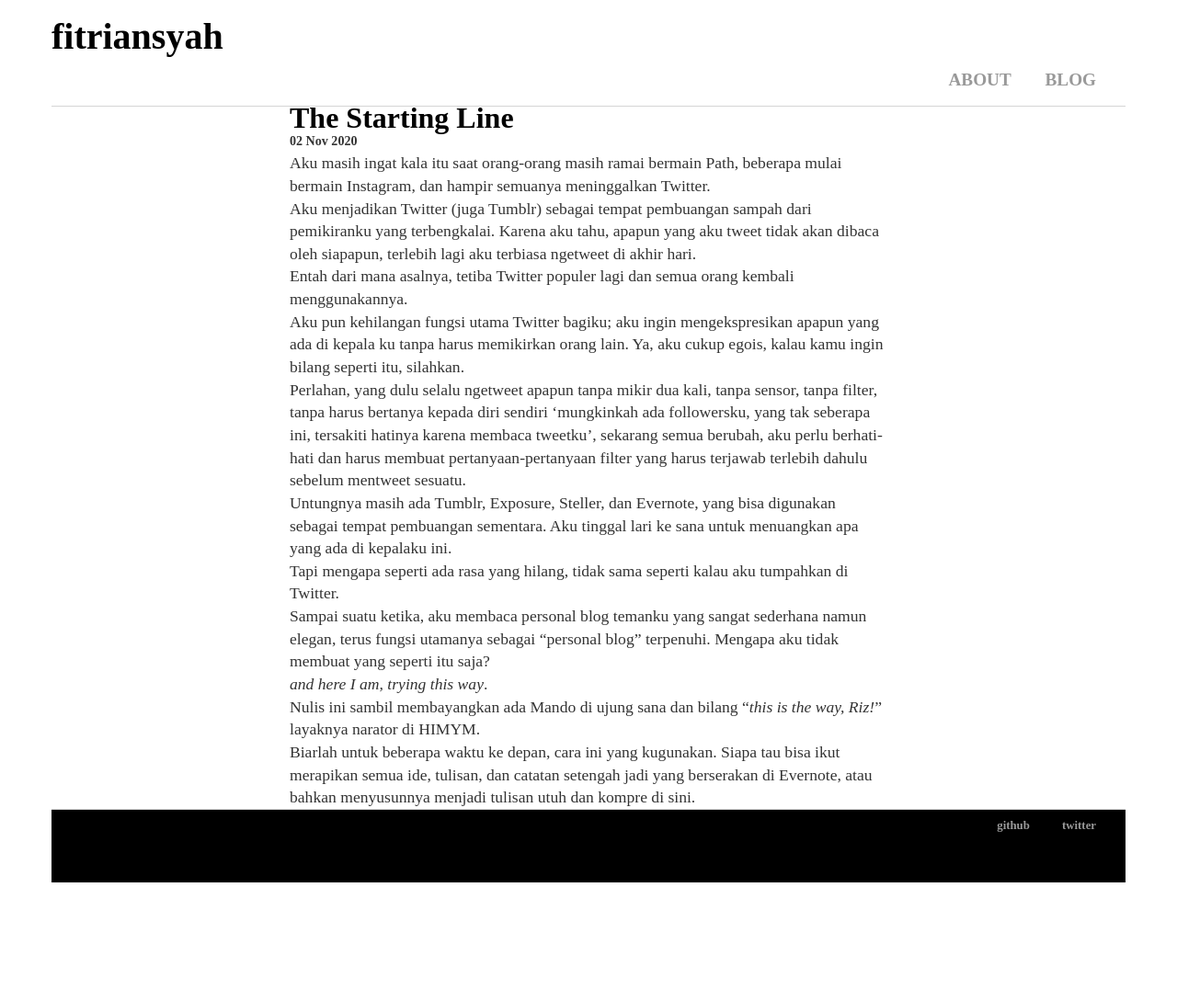
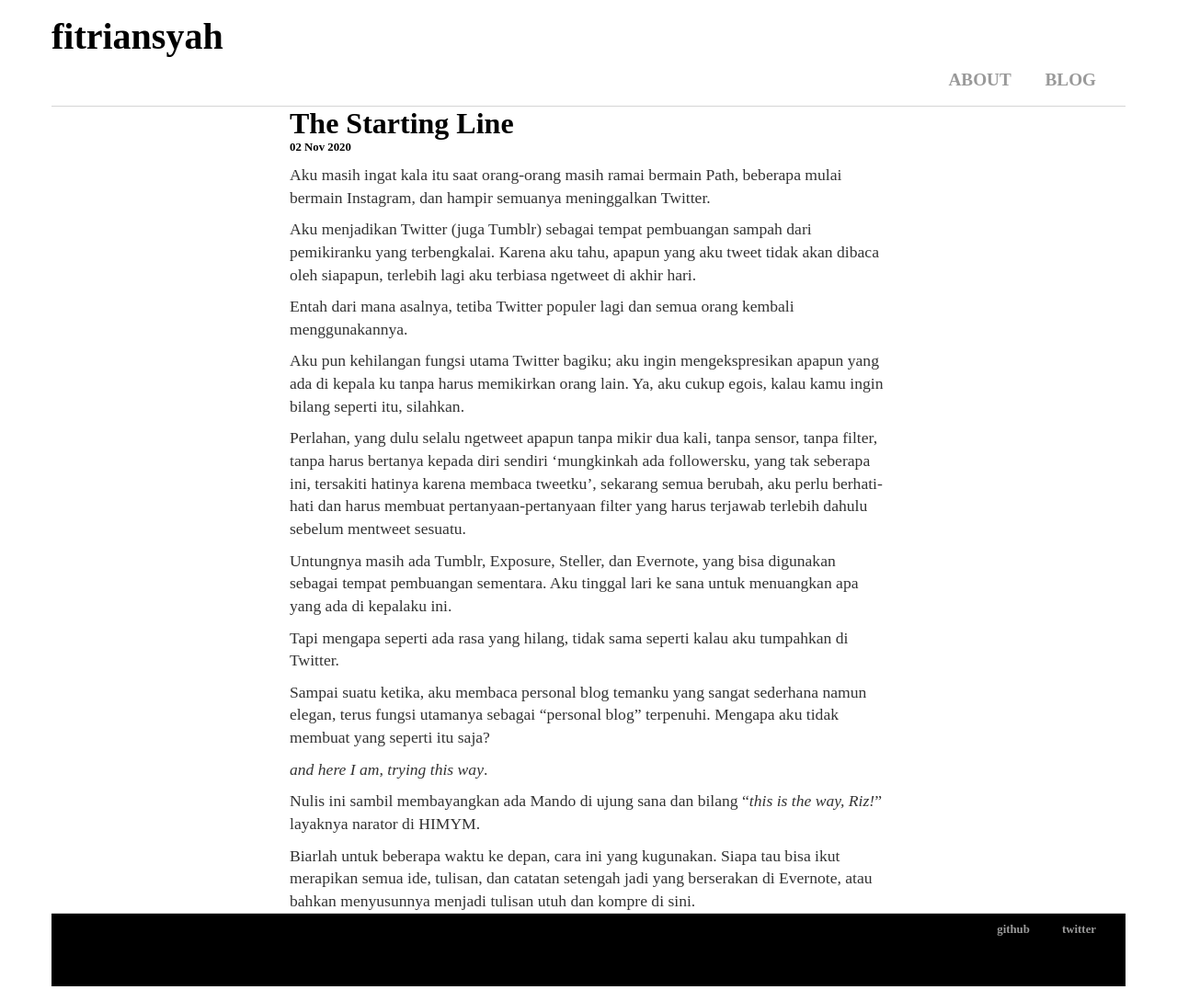
Before and after one commit to rnfitriansyah/rnfitriansyah.github.io, a Jekyll site: the page built from _posts/2020-11-02-The-Starting-Line.md, in a window 1280 px wide. Shown: the whole page at 92% size. Built offline with Jekyll 4.4.1, drawn with Linux system fonts in a browser that asks for light colours; before the commit the page ends 976 px from its top, so only the background shows below that.

Commit message:
Update responsive.css

```diff
--- a/css/responsive.css
+++ b/css/responsive.css
@@ -49,7 +49,9 @@ h3 {
     font-size: .8em;
     font-family:'Gotham Light';
 }
-main {
+
+p {
+    margin-top: 10px;
     font-family:'Gotham book';
     font-size: 1.1em;
     line-height: 1.4em;
```
